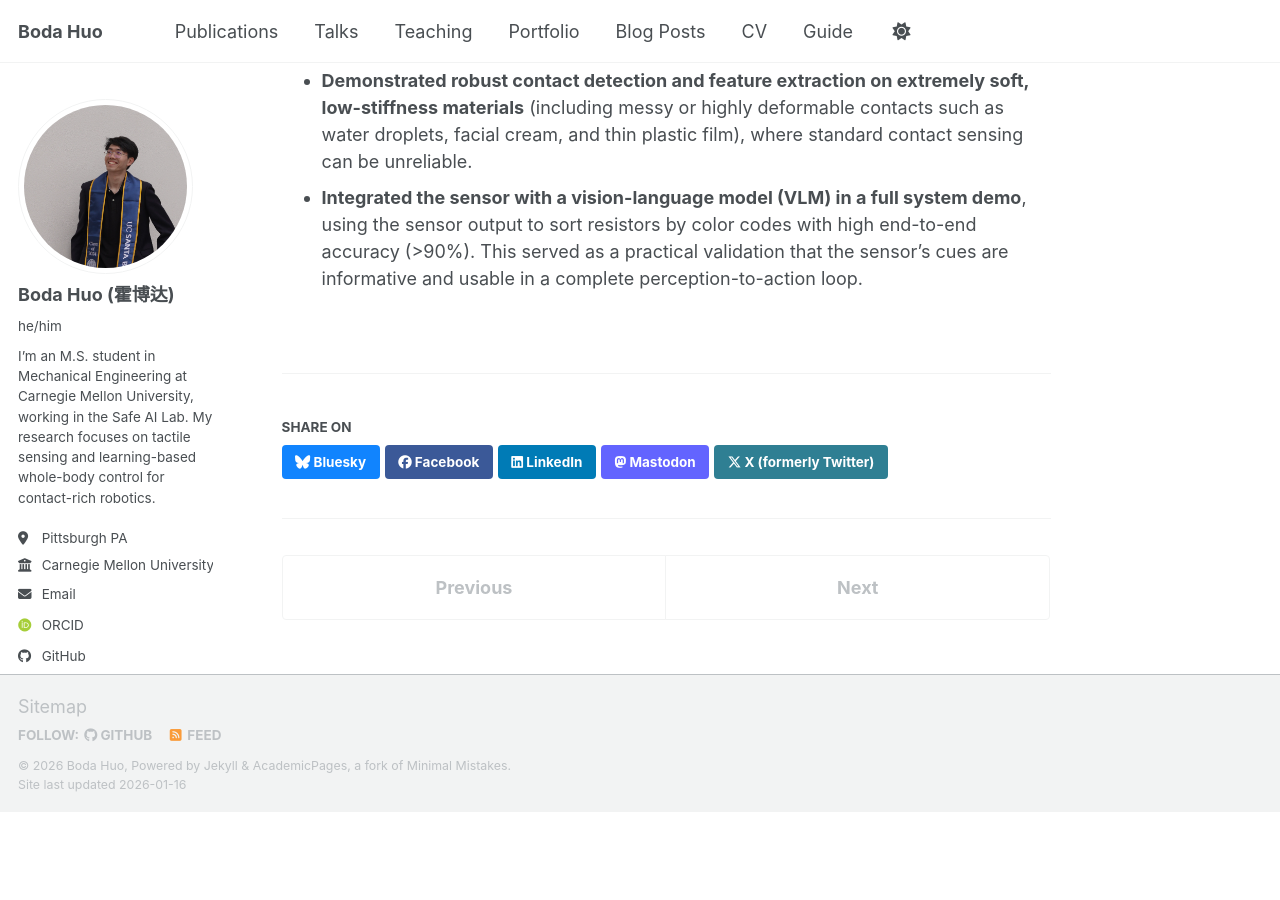
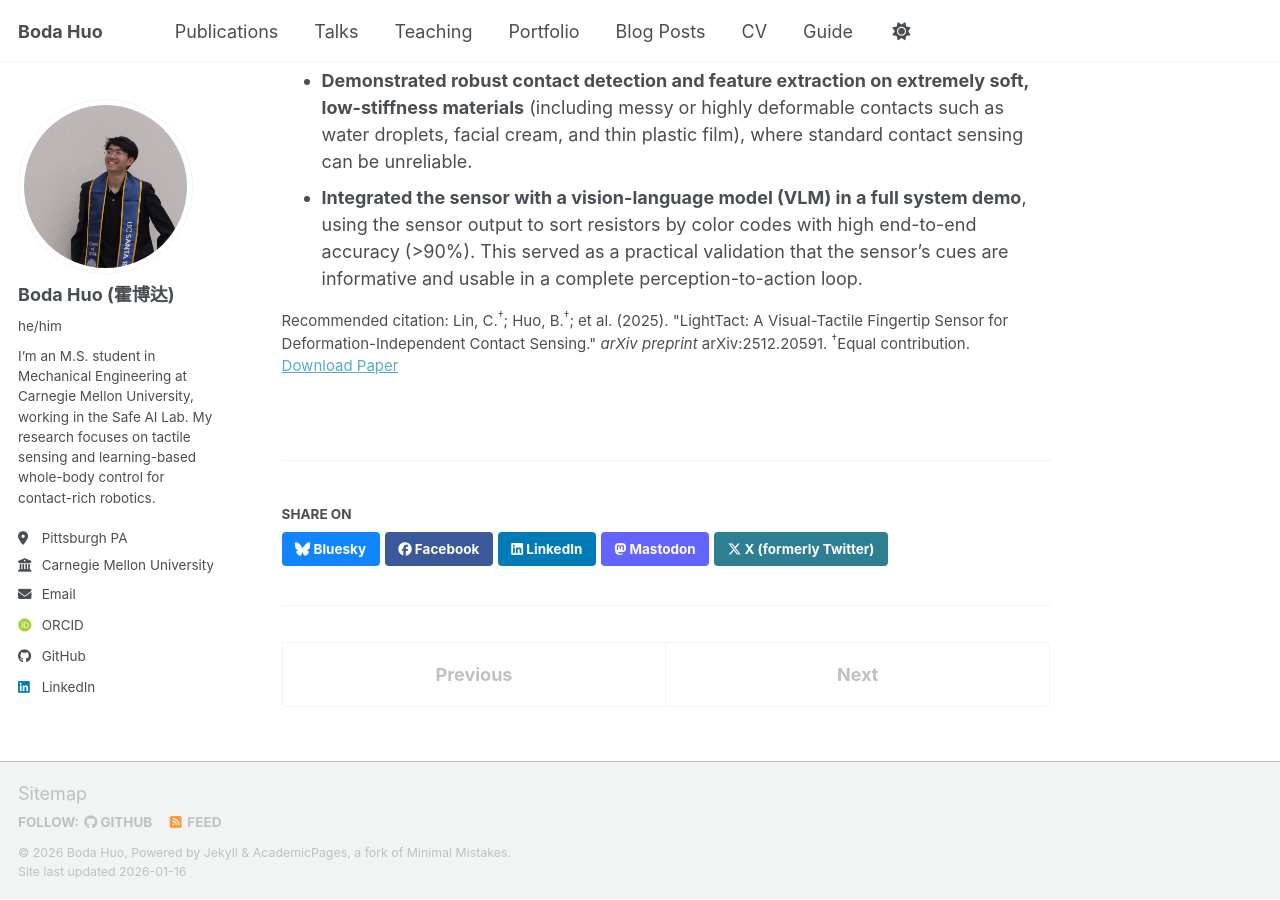
Before and after one commit to bodahuo/bodahuo.github.io, a Jekyll site: the page built from _publications/LightTact.md, in a window 1280 px wide and 900 px high, scrolled down 677 px. Built offline with Jekyll 4.4.1, drawn with Linux system fonts in a browser that asks for light colours; some web fonts are replaced; a script bundle is joined from its source files by our own code; library files that are not in the unit come from our copies; before the commit the page ends 1490 px from its top, so only the background shows below that.

Commit message:
Update LightTact.md with excerpt and citation
Added excerpt and citation for LightTact publication.

```diff
--- a/_publications/LightTact.md
+++ b/_publications/LightTact.md
@@ -3,9 +3,11 @@
 collection: publications
 category: conferences
 permalink: /publication/lighttact-arxiv-2025
+excerpt: "A visual–tactile fingertip sensor that enables deformation-independent contact sensing by capturing both deformation and surface appearance cues."
 date: 2025-12-01
 venue: "arXiv preprint arXiv:2512.20591"
 paperurl: "https://arxiv.org/abs/2512.20591"
+citation: "Lin, C.<sup>&#8224;</sup>; Huo, B.<sup>&#8224;</sup>; et al. (2025). &quot;LightTact: A Visual-Tactile Fingertip Sensor for Deformation-Independent Contact Sensing.&quot; <i>arXiv preprint</i> arXiv:2512.20591. <sup>&#8224;</sup>Equal contribution."
 ---
 
 **Paper:** [Arxiv preprint](https://arxiv.org/abs/2512.20591)
```
